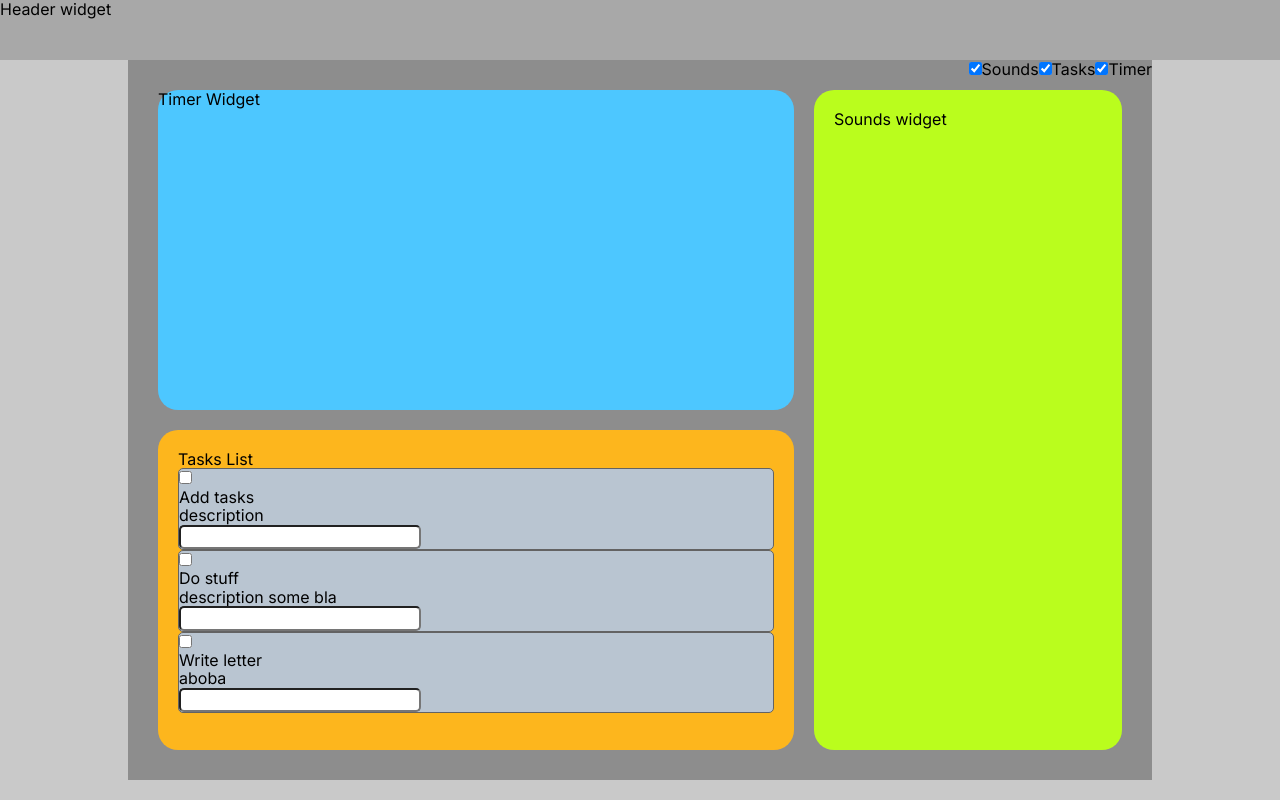
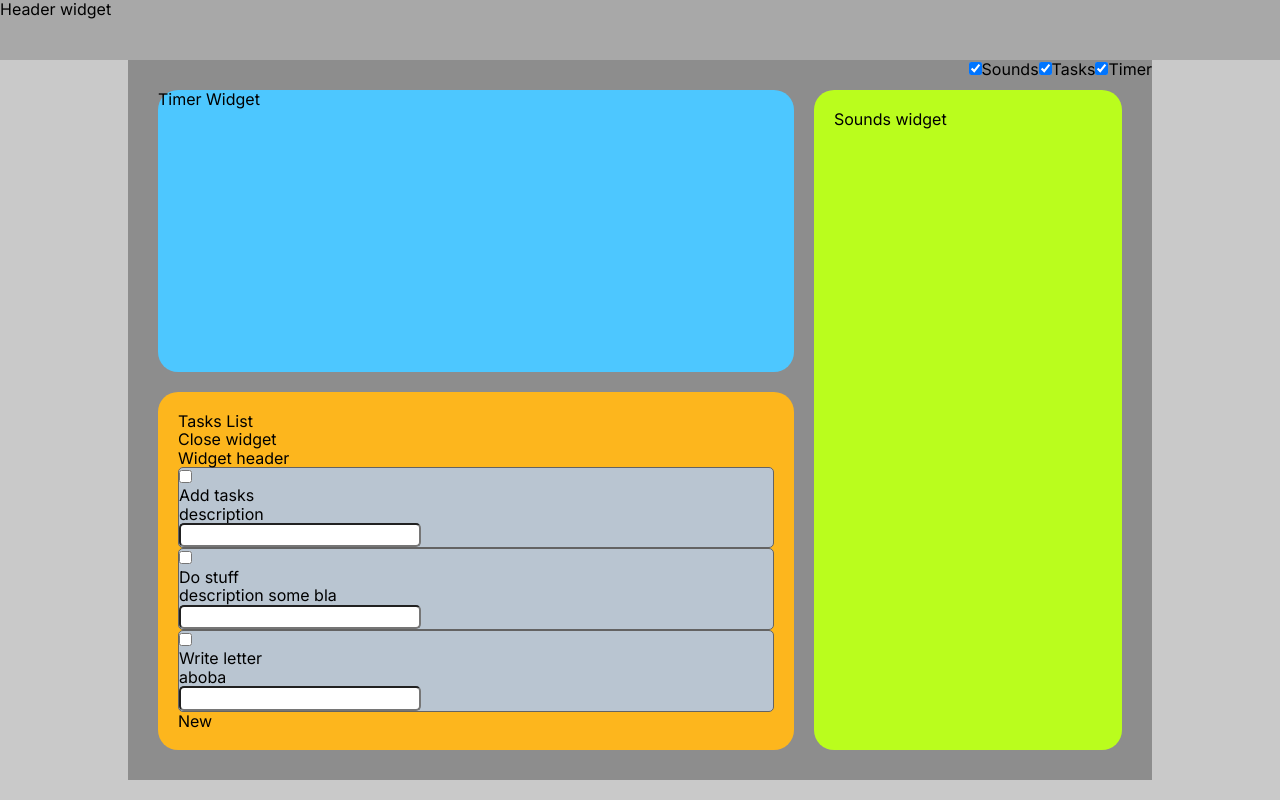
Before and after one commit to flowfordan/focusify-client, a Next.js app: page / in a window 1280 px wide. Built offline with nearby package versions, Linux system fonts and the light colour scheme.

Commit message:
fix: minor

```diff
--- a/src/entities/Sound/ui/Sound.tsx
+++ b/src/entities/Sound/ui/Sound.tsx
@@ -2,15 +2,15 @@
 import './sound.scss';
 import { Btn } from 'shared/ui';
 import { SoundProps } from './Sound.props';
-import { soundsModel } from '../model/soundsModel';
+// import { soundsModel } from '../model/soundsModel';
 import { observer } from 'mobx-react-lite';
 
 export const Sound = observer(({ soundData, ...props }: SoundProps) => {
   const { isPlaying, title, tag, curVolume, id } = soundData;
 
-  const toggleSound = () => {
-    soundsModel.toggleSound(id);
-  };
+  // const toggleSound = () => {
+  //   soundsModel.toggleSound(id);
+  // };
 
   return (
     <div className="sound" {...props}>
@@ -18,7 +18,7 @@ export const Sound = observer(({ soundData, ...props }: SoundProps) => {
       <span>{title}</span>
       <span>{tag}</span>
       <span>{`Volume: ${curVolume}`}</span>
-      <Btn onClick={() => toggleSound()}>{isPlaying ? 'Pause' : 'Play'}</Btn>
+      {/* <Btn onClick={() => toggleSound()}>{isPlaying ? 'Pause' : 'Play'}</Btn> */}
     </div>
   );
 });
--- a/src/features/Task/ExpandTask/expandTask.ts
+++ b/src/features/Task/ExpandTask/expandTask.ts
@@ -1,6 +1,8 @@
-import { taskModel } from 'entities/Task';
+// import { taskModel } from 'entities/Task';
+import { useTasksModel } from 'shared';
 import { ITask } from 'shared/model';
 
 export const expandTask = (taskId: ITask['id']) => {
-  taskModel.expandTask(taskId);
+  // const taskModel = useTasksModel();
+  // taskModel.expandTask(taskId);
 };
--- a/src/widgets/Sounds/ui/SoundsCompact.tsx
+++ b/src/widgets/Sounds/ui/SoundsCompact.tsx
@@ -1,5 +1,5 @@
 'use client';
-import { Sound, soundsModel } from 'entities/Sound';
+// import { Sound, soundsModel } from 'entities/Sound';
 import { toJS } from 'mobx';
 import cn from 'classnames';
 import { observer } from 'mobx-react-lite';
@@ -10,8 +10,8 @@ interface ISoundsWidgetProps {
 }
 
 export const SoundsCompact = ({ className }: ISoundsWidgetProps) => {
-  const items = soundsModel.sounds;
-  console.log('ITEMS:', toJS(items));
+  // const items = soundsModel.sounds;
+  // console.log('ITEMS:', toJS(items));
   return (
     <div className={cn(className, styles.wrapper)}>
       Sounds Compact
--- a/src/widgets/Tasks/ui/TasksCompact.tsx
+++ b/src/widgets/Tasks/ui/TasksCompact.tsx
@@ -1,5 +1,5 @@
 'use client';
-import { taskModel, TaskItem, TaskItemExt } from 'entities/Task';
+// import { taskModel, TaskItem, TaskItemExt } from 'entities/Task';
 import { expandTask, ToggleTask } from 'features/Task';
 import { observer } from 'mobx-react-lite';
 import styles from './ui.module.scss';
@@ -10,7 +10,7 @@ interface ITasksWidgetProps {
 }
 
 export const TasksCompact = observer(({ className }: ITasksWidgetProps) => {
-  const tasks = taskModel.tasks;
+  // const tasks = taskModel.tasks;
   return (
     <div className={cn(className, styles.wrapper)}>
       <div>Tasks List Compact</div>
--- a/src/widgets/Tasks/ui/ui.tsx
+++ b/src/widgets/Tasks/ui/ui.tsx
@@ -1,6 +1,6 @@
 'use client';
 import { TaskItem, TaskItemExt } from 'entities/Task';
-import { expandTask, ToggleTask } from 'features/Task';
+import { ToggleTask } from 'features/Task';
 import { observer } from 'mobx-react-lite';
 import styles from './ui.module.scss';
 import cn from 'classnames';
@@ -16,6 +16,8 @@ export const Tasks = observer(({ className }: ITasksWidgetProps) => {
   return (
     <div className={cn(className, styles.wrapper)}>
       <div>Tasks List</div>
+      <div>Close widget</div>
+      <div>Widget header</div>
       <div>
         {tasks.map((item) => (
           <TaskItem
@@ -26,6 +28,7 @@ export const Tasks = observer(({ className }: ITasksWidgetProps) => {
           />
         ))}
       </div>
+      <div>New</div>
     </div>
   );
 });
```
